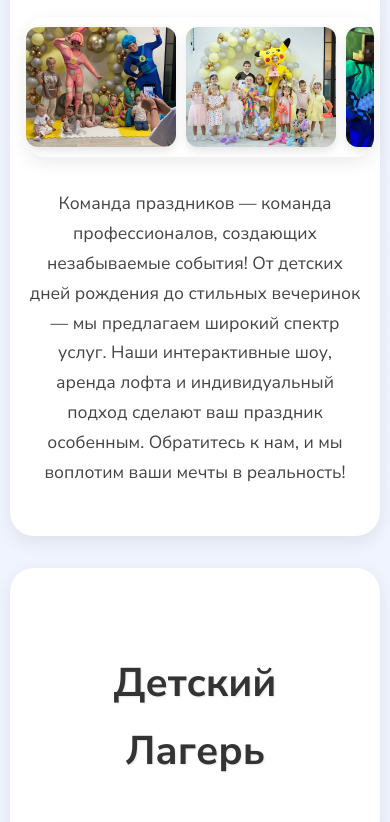
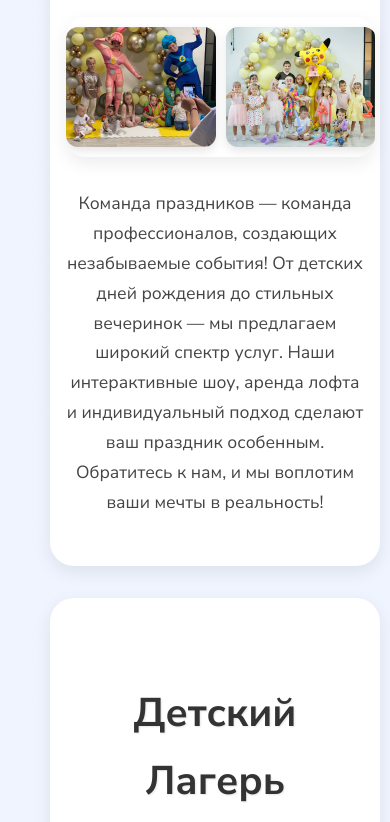
Before and after one commit to ComandaPrazdnikov/Comanda-Prazdnikov.github.io, a plain HTML site: page index.html in a window 390 px wide. Shown: the part 446-1268 px from the top of the page. Drawn offline with Linux system fonts and the light colour scheme.

Commit message:
Update style.css

```diff
--- a/style.css
+++ b/style.css
@@ -968,6 +968,11 @@ main {
 
 /* Responsive Design */
 @media (max-width: 992px) {
+
+  main {
+    margin-left: 40px;
+  }
+
   .header-container {
     flex-direction: column;
     align-items: center;
@@ -1004,6 +1009,7 @@ main {
 @media (max-width: 768px) {
   main {
       padding: 30px 15px;
+      margin-left: 40px;
   }
 
   .section {
@@ -1095,6 +1101,7 @@ main {
 
   main {
     padding: 20px 10px;
+    margin-left: 40px;
   }
 
   .section {
```
